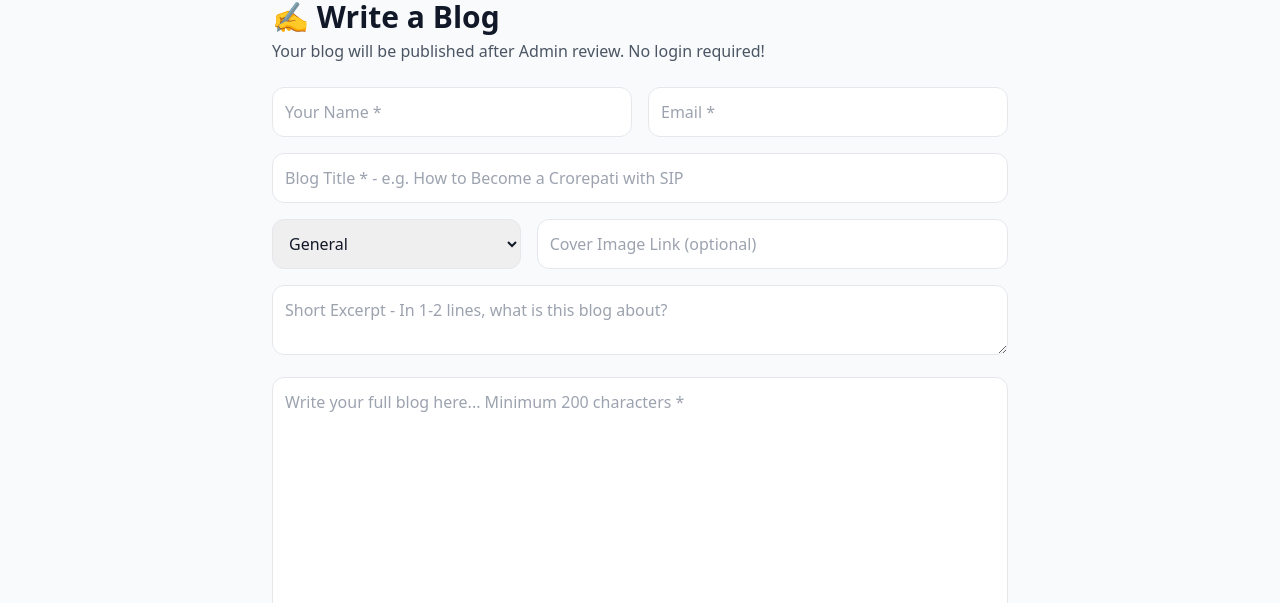
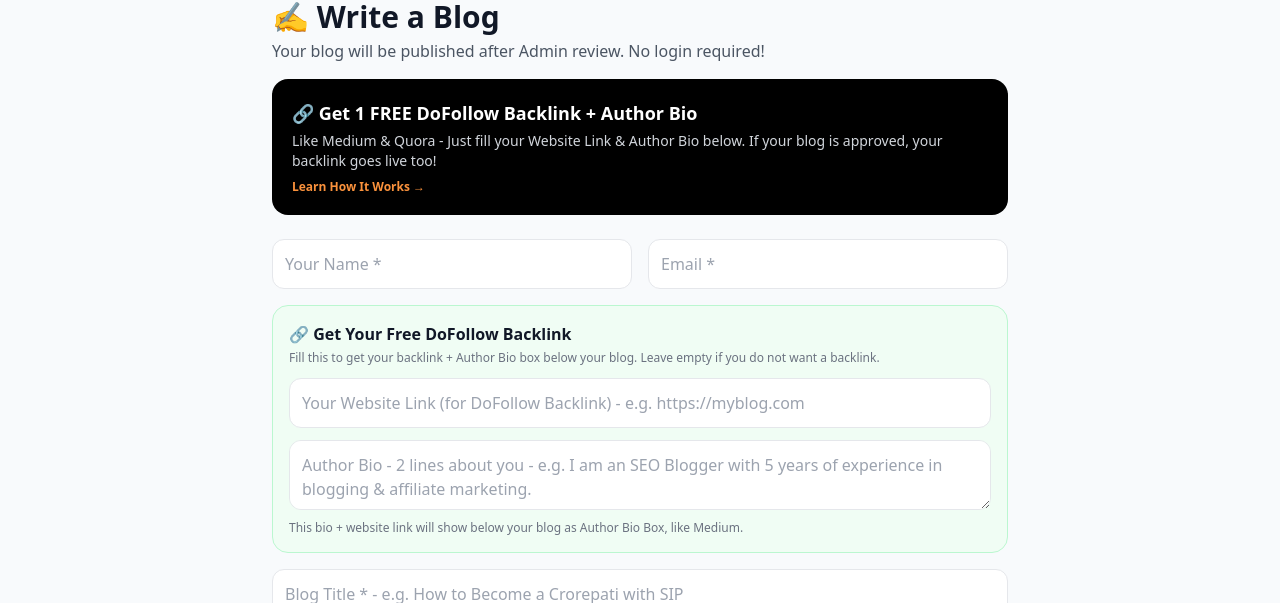
Before and after one commit to Ravs10/lorem-pro-tool, a Next.js app: page /blog/write in a window 1280 px wide. Shown: the part 162-765 px from the top of the page. Built offline with nearby package versions, Linux system fonts and the light colour scheme; no server answers; the database is empty.

Commit message:
Enhance blog form with website and author bio fields
Added website and author bio fields to the blog submission form. Updated validation and UI elements to support new fields.

```diff
--- a/app/blog/write/page.tsx
+++ b/app/blog/write/page.tsx
@@ -12,14 +12,19 @@ function makeSlug(t: string) {
 
 export default function WriteBlog() {
   const router = useRouter();
-  // Form state - Including SEO fields
-  const [form, setForm] = useState({ name: "", email: "", title: "", category: "General", excerpt: "", cover_image: "", content: "", seo_title: "", seo_description: "", tags: "" });
+  // Form state - Including SEO + Website + Author Bio fields
+  const [form, setForm] = useState({ name: "", email: "", title: "", category: "General", excerpt: "", cover_image: "", content: "", seo_title: "", seo_description: "", tags: "", website: "", author_bio: "" });
   const [done, setDone] = useState(false);
   const [loading, setLoading] = useState(false);
 
   async function submit() {
     if (!form.name || !form.email || !form.title || form.content.length < 200) {
       alert("Please enter Name, Email, Title and at least 200 characters of blog content!");
+      return;
+    }
+    // Website validation - If entered, must look like a URL
+    if (form.website && !form.website.startsWith("http")) {
+      alert("Please enter Website with https:// - e.g. https://myblog.com");
       return;
     }
     setLoading(true);
@@ -38,6 +43,10 @@ export default function WriteBlog() {
       seo_title: form.seo_title || form.title,
       seo_description: form.seo_description || form.excerpt || form.content.slice(0, 155),
       tags: form.tags,
+      // ✅ NEW: Website + Author Bio - For DoFollow Backlink
+      website: form.website || null,
+      author_bio: form.author_bio || null,
+      is_dofollow: false, // Default UGC - Admin will change to true after checking
     }]);
     setLoading(false);
     if (error) alert("Error: " + error.message);
@@ -49,6 +58,7 @@ export default function WriteBlog() {
       <div className="text-6xl">🎉</div>
       <h1 className="text-3xl font-bold mt-4">Blog Submitted Successfully!</h1>
       <p className="text-gray-600 mt-2">It will appear on the site after Admin review. We will email you as soon as it is approved!</p>
+      <p className="text-sm text-green-600 font-bold mt-3">✅ Your DoFollow backlink request is also saved. If approved, your Author Bio + Website link will go live with the blog.</p>
       <div className="flex gap-3 justify-center flex-wrap mt-6">
         <button onClick={() => setDone(false)} className="bg-black text-white px-6 py-3 rounded-full font-bold">✍️ Write Another Blog</button>
         <Link href="/blog" className="bg-white border-2 border-orange-500 text-orange-600 px-6 py-3 rounded-full font-bold">📝 All Blogs →</Link>
@@ -69,14 +79,43 @@ export default function WriteBlog() {
       <h1 className="text-3xl font-bold">✍️ Write a Blog</h1>
       <p className="text-gray-600 mt-1">Your blog will be published after Admin review. No login required!</p>
 
+      {/* ✅ NEW: DOFOLLOW BANNER - Log Dekhte Hi Backlink Ke Liye Aayenge */}
+      <Link href="/write-for-us" className="block bg-black text-white rounded-2xl p-5 mt-4">
+        <p className="font-bold text-lg">🔗 Get 1 FREE DoFollow Backlink + Author Bio</p>
+        <p className="text-sm text-gray-300 mt-1">Like Medium & Quora - Just fill your Website Link & Author Bio below. If your blog is approved, your backlink goes live too!</p>
+        <p className="text-xs text-orange-400 font-bold mt-2">Learn How It Works →</p>
+      </Link>
+
       <div className="grid md:grid-cols-2 gap-4 mt-6">
         <input placeholder="Your Name *" value={form.name} onChange={e => setForm({ ...form, name: e.target.value })} className="border p-3 rounded-xl" />
         <input placeholder="Email *" type="email" value={form.email} onChange={e => setForm({ ...form, email: e.target.value })} className="border p-3 rounded-xl" />
       </div>
+
+      {/* ✅ NEW: WEBSITE + AUTHOR BIO - DoFollow Ke Liye */}
+      <div className="bg-green-50 border border-green-200 rounded-2xl p-4 mt-4">
+        <p className="font-bold">🔗 Get Your Free DoFollow Backlink</p>
+        <p className="text-xs text-gray-500 mt-1">Fill this to get your backlink + Author Bio box below your blog. Leave empty if you do not want a backlink.</p>
+        <input placeholder="Your Website Link (for DoFollow Backlink) - e.g. https://myblog.com" value={form.website} onChange={e => setForm({ ...form, website: e.target.value })} className="w-full border p-3 rounded-xl mt-3 bg-white" />
+        <textarea placeholder="Author Bio - 2 lines about you - e.g. I am an SEO Blogger with 5 years of experience in blogging & affiliate marketing." value={form.author_bio} onChange={e => setForm({ ...form, author_bio: e.target.value })} className="w-full border p-3 rounded-xl mt-3 h-[70px] bg-white" />
+        <p className="text-xs text-gray-500 mt-1">This bio + website link will show below your blog as Author Bio Box, like Medium.</p>
+        {/* Live Author Bio Preview */}
+        {(form.name || form.author_bio || form.website) && (
+          <div className="bg-white border rounded-xl p-3 mt-3 flex gap-3 items-start">
+            <div className="w-12 h-12 bg-orange-500 text-white rounded-full flex items-center justify-center font-bold shrink-0">{(form.name || "A").charAt(0).toUpperCase()}</div>
+            <div>
+              <p className="text-[11px] text-gray-400">WRITTEN BY - PREVIEW</p>
+              <p className="font-bold">{form.name || "Your Name"}</p>
+              <p className="text-sm text-gray-500">{form.author_bio || "Your bio will appear here..."}</p>
+              {form.website && <p className="text-sm text-blue-600 font-bold mt-1">🌐 Visit My Website →</p>}
+            </div>
+          </div>
+        )}
+      </div>
+
       <input placeholder="Blog Title * - e.g. How to Become a Crorepati with SIP" value={form.title} onChange={e => setForm({ ...form, title: e.target.value })} className="w-full border p-3 rounded-xl mt-4" />
       <div className="flex gap-4 mt-4">
         <select value={form.category} onChange={e => setForm({ ...form, category: e.target.value })} className="border p-3 rounded-xl flex-1">
-          <option>General</option><option>Finance</option><option>YouTube</option><option>AI Tools</option><option>Career</option><option>Study</option>
+          <option>General</option><option>Finance</option><option>YouTube</option><option>AI Tools</option><option>Career</option><option>Study</option><option>Technology</option><option>Blogging & SEO</option><option>Business & Startup</option><option>Health & Fitness</option><option>Education</option><option>Travel</option><option>Food & Recipe</option><option>Sports & Cricket</option><option>Entertainment & Movies</option><option>Tools & Apps</option>
         </select>
         <input placeholder="Cover Image Link (optional)" value={form.cover_image} onChange={e => setForm({ ...form, cover_image: e.target.value })} className="border p-3 rounded-xl flex-[2]" />
       </div>
```
